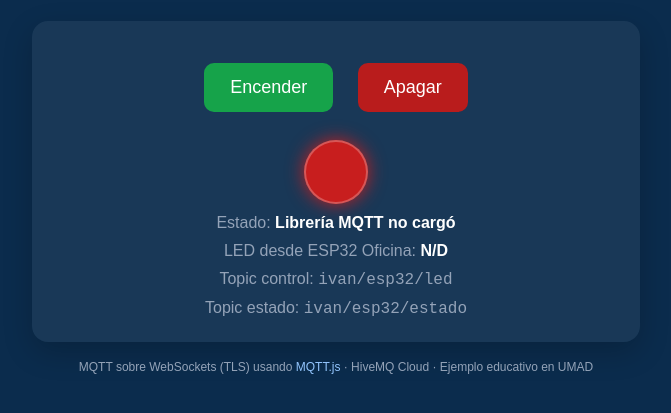
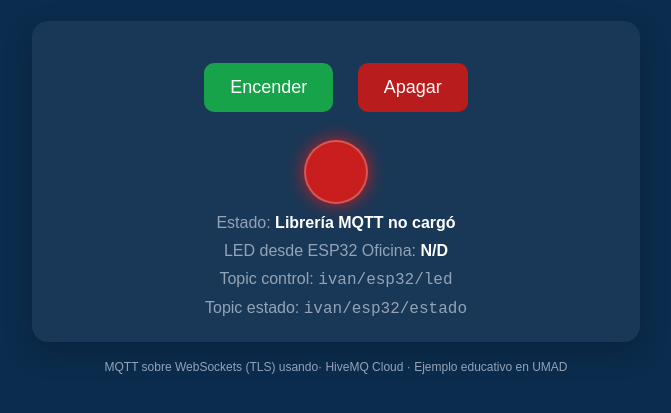
Before and after one commit to ingmulia1-lab/mqtt-esp32-web, a plain HTML site: page index.html in a window 1280 px wide. Shown: the part 117-530 px from the top of the page, without its empty margins (304-975 px from the left). Drawn offline with Linux system fonts and the light colour scheme; a script that the page names is missing.

Commit message:
Update index.html

```diff
--- a/index.html
+++ b/index.html
@@ -91,7 +91,7 @@
   </div>
 
   <div class="footer">
-    MQTT sobre WebSockets (TLS) usando <a href="https://github.com/mqttjs/MQTT.js" target="_blank" rel="noreferrer">MQTT.js</a> · HiveMQ Cloud · Ejemplo educativo en UMAD
+    MQTT sobre WebSockets (TLS) usando· HiveMQ Cloud · Ejemplo educativo en UMAD
   </div>
 
   <script>
```
